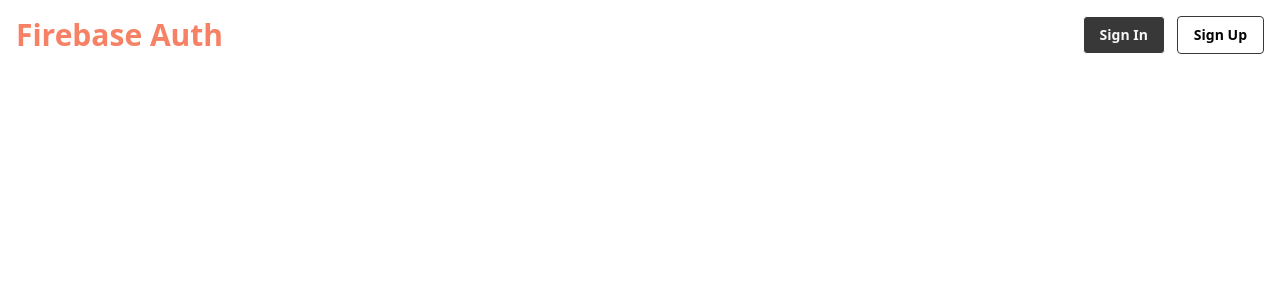
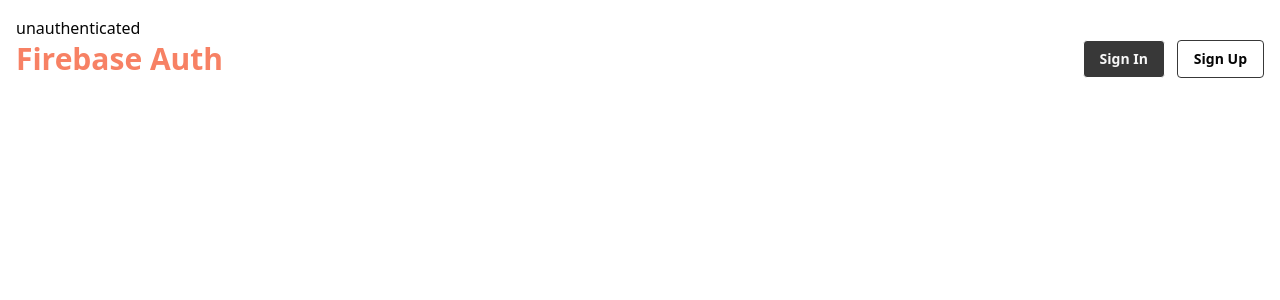
Before and after one commit to okanay/firebase-vercel-next-app, a Next.js app: page / in a window 1280 px wide. Shown: the top 300 px of the page. Built offline with nearby package versions, Linux system fonts and the light colour scheme; no server answers.

Commit message:
firebase-2.75

```diff
--- a/components/layout/app-pages-layout/navigation.js
+++ b/components/layout/app-pages-layout/navigation.js
@@ -7,12 +7,19 @@
 
     const {data: session, status} = useSession()
 
+
     return (<div className={'bg-skin-theme-body-50 px-4 py-2'}>
         <Head>
             <title>Sign Next Firebase</title>
             <meta name='description' content="Sign In, Sign Us to Next Auth - Firebase Demo"/>
         </Head>
+        <p>
+            {status}
+        </p>
+
         <div className={'flex flex-row flex-wrap justify-between w-full items-center'}>
+
+
             <Link href={'/'} className={'text-skin-theme-400 font-semibold text-lg basePhone:text-xl xlPhone:text-3xl'}>Firebase
                 Auth</Link>
             {
```
